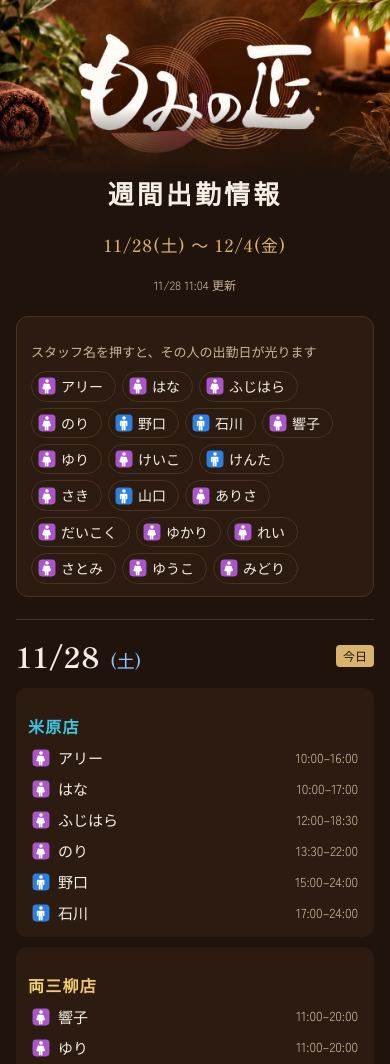
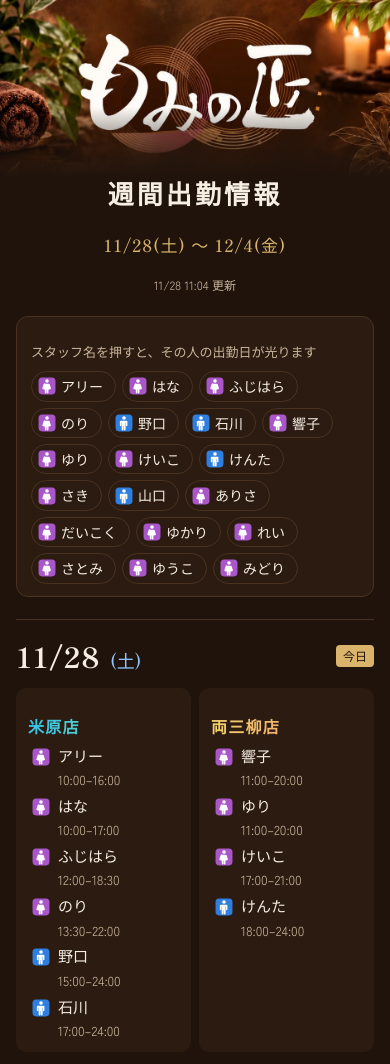
Before and after one commit to momitaku-yonago/shift, a plain HTML site: page index.html in a window 390 px wide. Shown: the top 1064 px of the page. Drawn offline with Linux system fonts and the light colour scheme.

Commit message:
update index.html

```diff
--- a/index.html
+++ b/index.html
@@ -40,7 +40,17 @@ body{background:var(--bg);color:var(--fg);font-family:var(--body);font-size:15px
 .dh .sat{color:#8fc4ff}.dh .sun{color:#ff9a8a}
 .dh em{font-style:normal;font-size:12px;color:var(--bg);background:var(--gold);border-radius:4px;padding:1px 7px;margin-left:auto;align-self:center}
 .stores{display:grid;grid-template-columns:1fr 1fr;gap:10px}
-@media (max-width:540px){.stores{grid-template-columns:1fr}}
+/* スマホでも2店舗を横に並べる（2026-11-28 ユーザー指示）。狭い画面では名前の下に時刻を出す */
+@media (max-width:540px){
+  .stores{gap:8px}
+  .store{padding:9px 8px}
+  .sn{font-size:15px;letter-spacing:.04em}
+  .ppl{gap:5px}
+  .ppl li{grid-template-columns:18px 1fr;grid-template-rows:auto auto;column-gap:5px;row-gap:0;padding:3px 3px}
+  .ppl li .ic{grid-row:1 / span 2;align-self:start;margin-top:2px}
+  .nm{font-size:14.5px;line-height:1.35}
+  .tm{grid-column:2;font-size:12px;line-height:1.3}
+}
 .store{background:var(--panel);border-radius:10px;padding:10px 12px;min-width:0}
 .sn{font-family:var(--display);font-weight:700;font-size:16px;letter-spacing:.08em;background-clip:text;-webkit-background-clip:text;color:transparent;margin-bottom:4px}
 .yone .sn{background-image:linear-gradient(90deg,var(--yone1),var(--yone2))}
```
